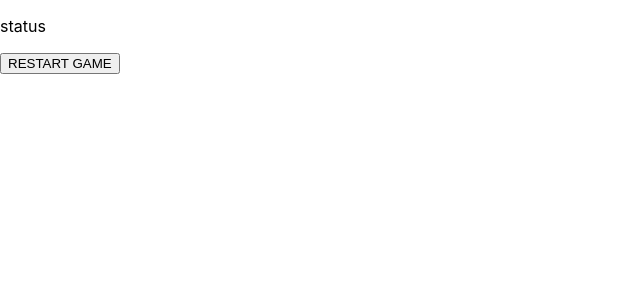
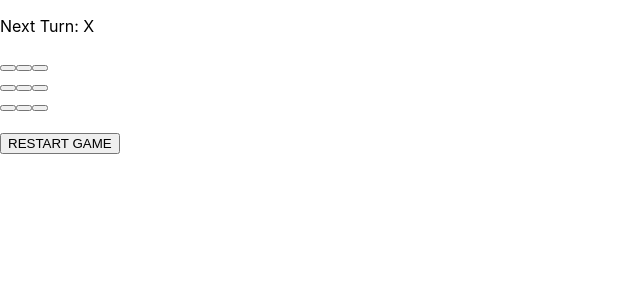
Before and after one commit to glranda/tic-tac-toe, a React (Create React App) app: page / in a window 1280 px wide. Shown: the top 300 px of the page, without its empty margins (0-640 px from the left). Built offline with nearby package versions, Linux system fonts and the light colour scheme.

Commit message:
[TTT-3] setState and game logic for tic tac toe game

```diff
--- a/src/App.tsx
+++ b/src/App.tsx
@@ -3,10 +3,22 @@ import * as React from 'react'
 function Board() {
   const [squares, setStatus] = React.useState(Array(9).fill(null));
 
+  const nextValue = setNextValue(squares);
+  const winner = determineWinner(squares);
+  const status = calculateStatus(winner, squares, nextValue);
+
+  function selectedPosition(square: any) {
+    if (winner || squares[square]) {
+      return
+    }
+    const squaresCopy = [...squares]
+    squaresCopy[square] = nextValue
+    setStatus(squaresCopy)
+  }
 
   function position(i: any) {
     return (
-      <button>
+      <button className="square" onClick={() => selectedPosition(i)}>
         {squares[i]}
       </button>
     )
@@ -14,15 +26,55 @@ function Board() {
 
   return (
     <>
-      <p className="status">status</p>
-      <div className="rows"></div>
-      <div className="rows"></div>
-      <div className="rows"></div>
-      <button>
+      <p className="status">{status}</p>
+      <div className="row">
+        {position(0)}
+        {position(1)}
+        {position(2)}
+      </div>
+      <div className="row">
+        {position(3)}
+        {position(4)}
+        {position(5)}
+      </div>
+      <div className="row">
+        {position(6)}
+        {position(7)}
+        {position(8)}
+      </div>
+      <br></br>
+      <button className="restart">
         RESTART GAME
       </button>
     </>
   )
+}
+
+function setNextValue(squares: any) {
+  return squares.filter(Boolean).length % 2 === 0 ? 'X' : '0'
+}
+
+function determineWinner(squares: any) {
+  const lines = [
+    [0,1,2],
+    [3,4,5],
+    [6,7,8],
+    [0,3,6],
+    [1,4,7],
+    [2,5,8],
+    [0,4,8],
+    [2,4,6]
+  ]
+  for (let i = 0; i < lines.length; i++) {
+    const [a, b, c] = lines[i]
+    if (squares[a] && squares[a] === squares[b] && squares[a] === squares[c]) {
+      return squares[a]
+    }
+  }
+}
+
+function calculateStatus(winner: any, squares: any, nextValue: any) {
+  return winner ? `Winner: ${winner}` : squares.every(Boolean) ? `Scratch` : `Next Turn: ${nextValue}`
 }
 
 function Game() {
```
